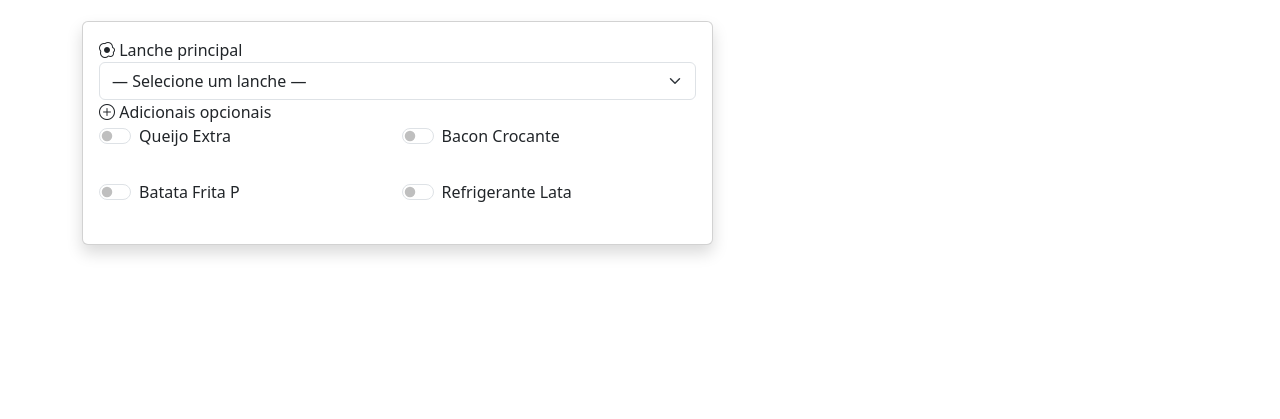
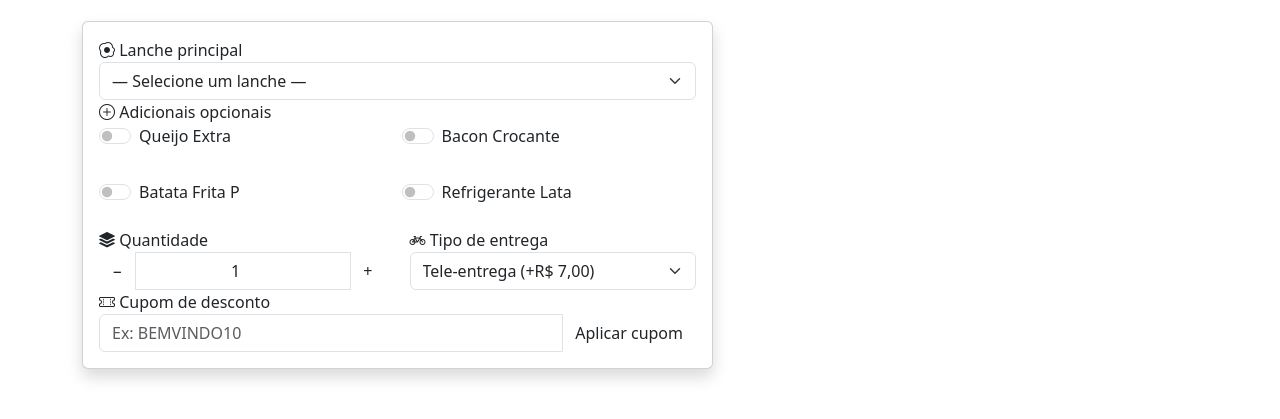
Before and after one commit to Shucudin10/lanchonete-express, a plain HTML site: page index.html in a window 1280 px wide. Shown: the part 283-702 px from the top of the page. Drawn offline with nearby package versions, Linux system fonts and the light colour scheme.

Commit message:
adicionando quantidade escolhida, entrega e cupom de desconto

```diff
--- a/index.html
+++ b/index.html
@@ -98,3 +98,45 @@
             </div>
           </div>
         </div>
+
+        <div class="row g-4">
+            <!-- Quantidade -->
+          <div class="col-sm-6">
+            <div class="field-block mb-0">
+              <label class="field-label"><i class="bi bi-stack"></i> Quantidade</label>
+              <div class="input-group qty-group">
+                <button class="btn qty-btn" type="button" id="btn-menos">−</button>
+                <input type="number" id="input-qtd" class="form-control text-center order-input" value="1" min="1" max="20">
+                <button class="btn qty-btn" type="button" id="btn-mais">+</button>
+              </div>
+            </div>
+          </div>
+
+          <!-- Entrega -->
+          <div class="col-sm-6">
+            <div class="field-block mb-0">
+              <label for="select-entrega" class="field-label"><i class="bi bi-bicycle"></i> Tipo de entrega</label>
+              <select class="form-select order-input" id="select-entrega">
+                <option value="0" data-nome="Retirada no Local">Retirada no local (grátis)</option>
+                <option value="7.00" data-nome="Tele-entrega" selected>Tele-entrega (+R$ 7,00)</option>
+              </select>
+            </div>
+          </div>
+        </div>
+
+        <!-- Cupom -->
+        <div class="field-block mb-0">
+          <label for="input-cupom" class="field-label"><i class="bi bi-ticket-perforated"></i> Cupom de desconto</label>
+          <div class="input-group">
+            <input type="text" id="input-cupom" class="form-control order-input" placeholder="Ex: BEMVINDO10">
+            <button class="btn btn-apply-cupom" type="button" id="btn-cupom">Aplicar cupom</button>
+          </div>
+          <div id="cupom-feedback" class="cupom-feedback d-none"></div>
+        </div>
+
+       </div>
+      </div>
+
+      <div id="save-feedback" class="save-feedback d-none mt-3"></div>
+
+    </div>
```
